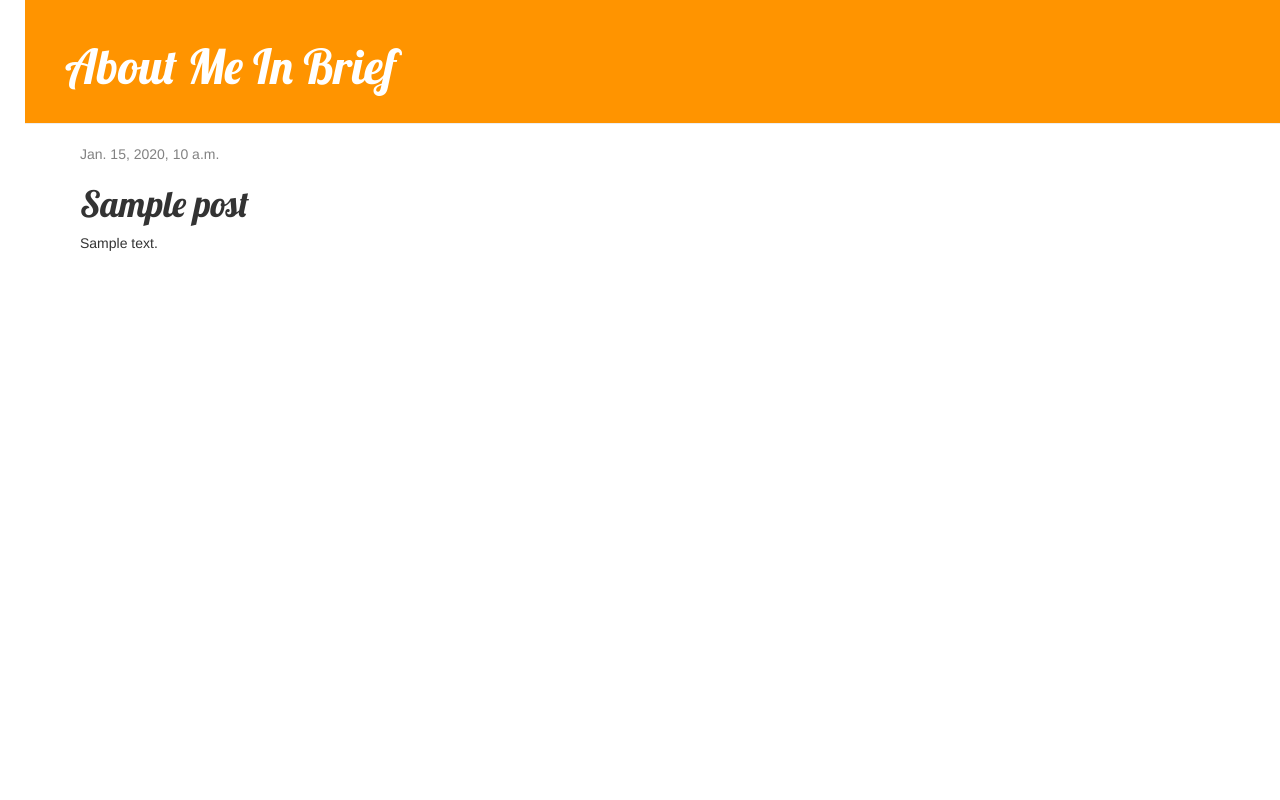
After one commit to joyalkjames/my-first-blog, a Django app: template blog/templates/blog/post_details.html in a window 1280 px wide. The commit adds this page. Run offline with Django 3.2, Linux system fonts and the light colour scheme; the template is opened without the code that fills it: most values are stand-ins (such as "Sample title", 1, 10 or a date in 2020); some libraries are stand-ins or nearby versions.

Commit message:
Added view and template for detailed blog post as well as CSS for the site.

```diff
--- /dev/null
+++ b/blog/static/css/blog.css
@@ -0,0 +1,53 @@
+h1 a {
+    color: #FCA205;
+    font-family: 'Lobster';
+}
+body {
+    padding-left: 25px;
+}
+.page-header {
+    background-color: #ff9400;
+    margin-top: 0;
+    padding: 20px 20px 20px 40px;
+}
+
+.page-header h1, .page-header h1 a, .page-header h1 a:visited, .page-header h1 a:active {
+    color: #ffffff;
+    font-size: 36pt;
+    text-decoration: none;
+}
+
+.content {
+    margin-left: 40px;
+}
+
+h1, h2, h3, h4 {
+    font-family: 'Lobster', cursive;
+}
+
+.date {
+    color: #828282;
+}
+
+.save {
+    float: right;
+}
+
+.post-form textarea, .post-form input {
+    width: 100%;
+}
+
+.top-menu, .top-menu:hover, .top-menu:visited {
+    color: #ffffff;
+    float: right;
+    font-size: 26pt;
+    margin-right: 20px;
+}
+
+.post {
+    margin-bottom: 70px;
+}
+
+.post h1 a, .post h1 a:visited {
+    color: #000000;
+}
--- /dev/null
+++ b/blog/templates/blog/base.html
@@ -0,0 +1,23 @@
+{% load static %}
+<html>
+    <head>
+        <title>jkj's blog</title>
+        <link href="//fonts.googleapis.com/css?family=Lobster&subset=latin,latin-ext" rel="stylesheet" type="text/css">
+        <link rel="stylesheet" href="//maxcdn.bootstrapcdn.com/bootstrap/3.2.0/css/bootstrap.min.css">
+        <link rel="stylesheet" href="//maxcdn.bootstrapcdn.com/bootstrap/3.2.0/css/bootstrap-theme.min.css">
+        <link rel="stylesheet" href="{% static 'css/blog.css' %}">
+    </head>
+    <body>
+          <div class="page-header">
+               <h1><a href="/">About Me In Brief</a></h1>
+           </div>
+           <div class="content container">
+               <div class="row">
+                   <div class="col-md-8">
+                   {% block content %}
+                   {% endblock %}
+                   </div>
+               </div>
+           </div>
+       </body>
+    </body>
--- /dev/null
+++ b/blog/templates/blog/post_details.html
@@ -0,0 +1,13 @@
+{% extends 'blog/base.html' %}
+
+{% block content %}
+    <div class="post">
+        {% if post.published_date %}
+            <div class="date">
+                {{ post.published_date }}
+            </div>
+        {% endif %}
+        <h1>{{ post.title }}</h1>
+        <p>{{ post.text|linebreaksbr }}</p>
+    </div>
+{% endblock %}
--- a/blog/urls.py
+++ b/blog/urls.py
@@ -3,4 +3,5 @@ from . import views
 
 urlpatterns = [
     path('', views.post_list, name='post_list'),
+    path('post/<int:pk>/', views.post_detail, name='post_detail'),
 ]
```
Also changed, not shown: blog/templates/blog/post_list.html (+32 -14 lines), blog/views.py (+8 -3 lines).
